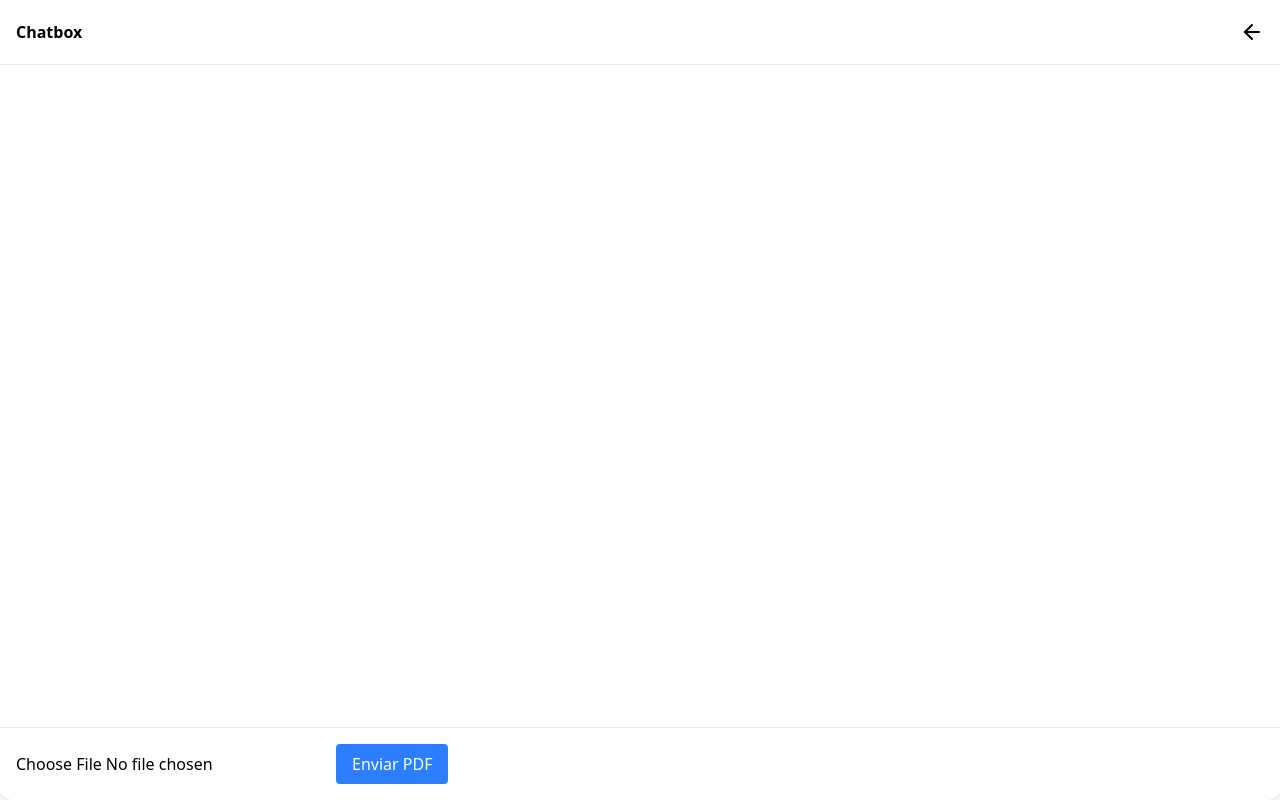
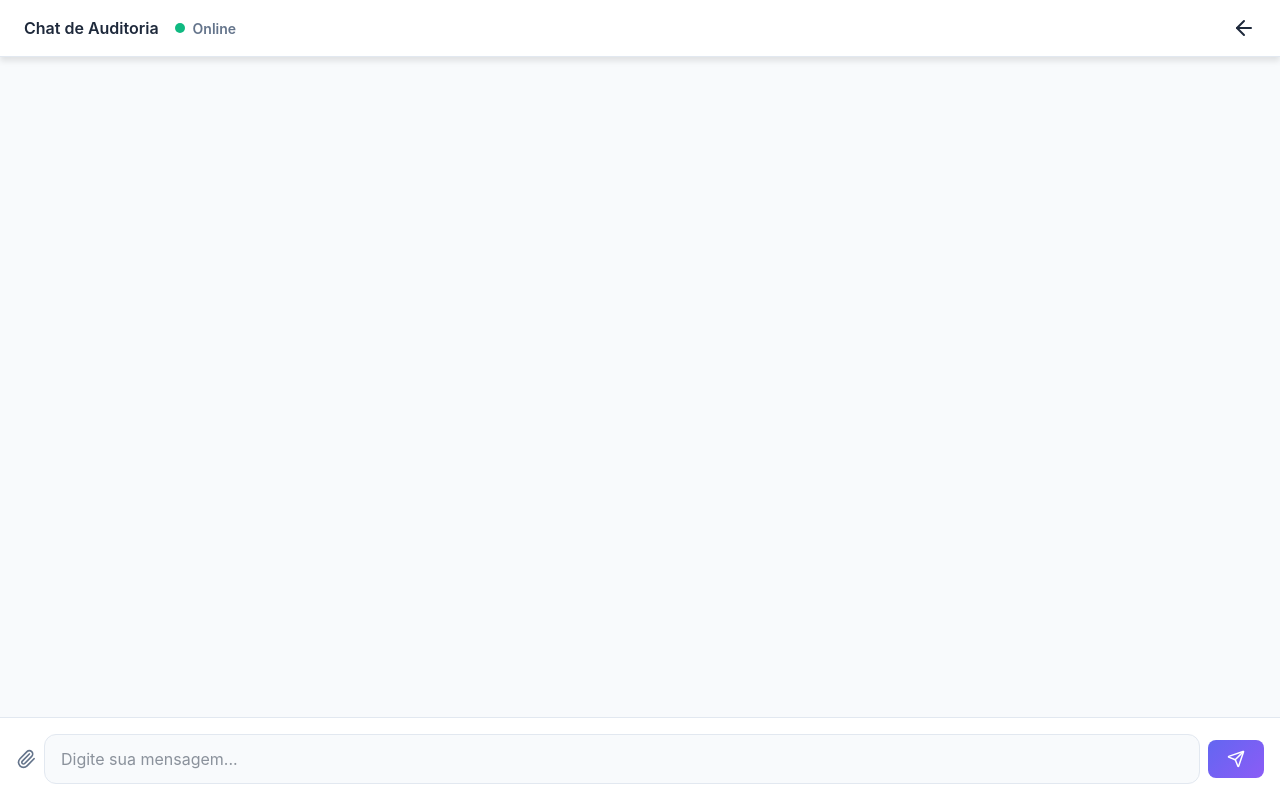
Before and after one commit to FernandoMoreti/Hackathon, a React (Vite) app in the folder apps/web/chatbot/: page /chatauditoria in a window 1280 px wide. Built offline with nearby package versions, Linux system fonts and the light colour scheme.

Commit message:
mudando estilos

```diff
--- a/apps/web/chatbot/src/components/ChatBotAuditoria.tsx
+++ b/apps/web/chatbot/src/components/ChatBotAuditoria.tsx
@@ -1,126 +1,272 @@
 import { useState, useRef, useEffect, ChangeEvent } from "react";
-import ChatInput from "./ChatInput";
-import ChatButton from "./ChatButton";
 import { Link } from "react-router-dom";
-import { ArrowLeft } from "lucide-react";
+import { ArrowLeft, Paperclip, Send } from "lucide-react";
+import "../styles/chatbot.css"; // ⬅️ Import do novo estilo
+
+type Sender = "user" | "bot";
 
 export type Message = {
   text: string;
-  from: "user" | "bot";
+  from: Sender;
+  procedimento?: string | null;
+  status?: string | null;
+  protocolo?: string | null;
+  dataSolicitacao?: Date | null;
+  retornoPrevisto?: Date | null;
 };
+
+type ServerMsg = {
+  mensagem: string;
+  status?: string;
+  procedimento?: string;
+  protocolo?: string;
+  prazo_retorno?: string;
+  data_solicitacao?: string;
+};
+
+function addDays(date: Date, days: number) {
+  const d = new Date(date);
+  d.setDate(d.getDate() + days);
+  return d;
+}
+
+function formatDate(d?: Date | null) {
+  if (!d) return "-";
+  try {
+    return d.toLocaleDateString("pt-BR", { timeZone: "America/Sao_Paulo" });
+  } catch {
+    return "-";
+  }
+}
+
+function normalizeStatus(s?: string | null) {
+  if (!s) return null;
+  const v = s.toLowerCase();
+  if (v.includes("autorizado")) return "autorizado_imediato";
+  if (v.includes("negado")) return "negado_sem_cobertura";
+  if (v.includes("auditor")) return "em_auditoria";
+  return s;
+}
+
+function parseFromMensagem(raw: string) {
+  const procMatch = raw.match(/"([^"]+)"/);
+  const procedimento = procMatch?.[1] || null;
+
+  const protoMatch = raw.match(/Protocolo.*?:\s*([A-Z0-9\-]+)/i);
+  const protocolo = protoMatch?.[1] || null;
+
+  let status: string | null = null;
+  if (/autorizado/i.test(raw)) status = "autorizado_imediato";
+  else if (/negado/i.test(raw) || /sem cobertura/i.test(raw)) status = "negado_sem_cobertura";
+  else if (/auditoria/i.test(raw) || /OPME/i.test(raw)) status = "em_auditoria";
+
+  const isOPME = /OPME/i.test(raw);
+  const isAuditoria = /auditoria/i.test(raw) || (!isOPME && /retorno em até 5/i.test(raw));
+
+  return { procedimento, protocolo, status, isOPME, isAuditoria };
+}
+
+function toRichBotMessage(item: ServerMsg): Message {
+  const now = new Date();
+
+  let procedimento = item.procedimento ?? null;
+  let protocolo = item.protocolo ?? null;
+  let status = normalizeStatus(item.status ?? null);
+  let retornoPrevisto: Date | null = null;
+
+  if (item.prazo_retorno) {
+    const d = new Date(item.prazo_retorno + "T00:00:00");
+    if (!isNaN(d.getTime())) retornoPrevisto = d;
+  }
+
+  if (!procedimento || !status || !protocolo || !retornoPrevisto) {
+    const parsed = parseFromMensagem(item.mensagem || "");
+    procedimento = procedimento || parsed.procedimento;
+    protocolo = protocolo || parsed.protocolo;
+    status = status || parsed.status;
+
+    if (!retornoPrevisto && status === "em_auditoria") {
+      if (parsed.isOPME) retornoPrevisto = addDays(now, 10);
+      else if (parsed.isAuditoria) retornoPrevisto = addDays(now, 5);
+    }
+  }
+
+  const dataSolicitacao = item.data_solicitacao
+    ? new Date(item.data_solicitacao + "T00:00:00")
+    : now;
+
+  return {
+    text: item.mensagem || "",
+    from: "bot",
+    procedimento: procedimento || null,
+    status: status || null,
+    protocolo: protocolo || null,
+    dataSolicitacao,
+    retornoPrevisto,
+  };
+}
 
 export default function ChatAuditoria() {
   const [messages, setMessages] = useState<Message[]>([]);
   const [input, setInput] = useState("");
   const [pdfFile, setPdfFile] = useState<File | null>(null);
+  const [sending, setSending] = useState(false);
 
   const messagesEndRef = useRef<HTMLDivElement>(null);
+  const scrollToBottom = () => messagesEndRef.current?.scrollIntoView({ behavior: "smooth" });
+  useEffect(() => { scrollToBottom(); }, [messages]);
 
-  const scrollToBottom = () => {
-    messagesEndRef.current?.scrollIntoView({ behavior: "smooth" });
-  };
-
-  useEffect(() => {
-    scrollToBottom();
-  }, [messages]);
-
-  // Envia mensagem de texto
-  const handleSend = async () => {
-    if (!input.trim()) return;
+  const handleSendText = async () => {
+    if (!input.trim() || sending) return;
 
     const userMessage: Message = { text: input, from: "user" };
-    setMessages(prev => [...prev, userMessage]);
+    setMessages((prev) => [...prev, userMessage]);
     setInput("");
+    setSending(true);
 
     try {
-      const response = await fetch("http://localhost:8000/api/chat", {
+      const resp = await fetch("http://localhost:8000/api/chat", {
         method: "POST",
         headers: { "Content-Type": "application/json" },
-        body: JSON.stringify({ question: input }),
+        body: JSON.stringify({ question: userMessage.text }),
       });
-
-      const data = await response.json();
-
+      const data = await resp.json();
       const botMessage: Message = { text: data.response, from: "bot" };
-      setMessages(prev => [...prev, botMessage]);
+      setMessages((prev) => [...prev, botMessage]);
     } catch (err) {
       console.error(err);
-      setMessages(prev => [...prev, { text: "Erro ao enviar mensagem", from: "bot" }]);
+      setMessages((prev) => [...prev, { text: "⚠️ Erro ao enviar mensagem", from: "bot" }]);
+    } finally {
+      setSending(false);
     }
   };
 
-  // Seleção de arquivo PDF
   const handlePdfChange = (e: ChangeEvent<HTMLInputElement>) => {
-    if (e.target.files && e.target.files[0]) {
-      setPdfFile(e.target.files[0]);
-    }
+    if (e.target.files && e.target.files[0]) setPdfFile(e.target.files[0]);
   };
 
-  // Envia PDF
   const handleSendPdf = async () => {
-    if (!pdfFile) return;
+    if (!pdfFile || sending) return;
 
-    const userMessage: Message = { text: `Enviou PDF: ${pdfFile.name}`, from: "user" };
-    setMessages(prev => [...prev, userMessage]);
+    const userMessage: Message = { text: `📎 PDF enviado: ${pdfFile.name}`, from: "user" };
+    setMessages((prev) => [...prev, userMessage]);
 
     const formData = new FormData();
     formData.append("pdf", pdfFile);
 
+    setSending(true);
     try {
       const response = await fetch("http://localhost:8000/pdf/upload", {
         method: "POST",
         body: formData,
       });
-
       const data = await response.json();
 
-        // Para cada parágrafo, adiciona como mensagem do bot
-        const novasMensagens: Message[] = data.paragrafos.map((p: string) => ({
-            text: p,
-            from: "bot"
-        }));
+      const novas: Message[] = Array.isArray(data?.mensagens)
+        ? data.mensagens.map((m: ServerMsg) => toRichBotMessage(m))
+        : [{ text: "⚠️ Resposta inesperada do servidor.", from: "bot" }];
 
-        setMessages(prev => [...prev, ...novasMensagens]);
+      setMessages((prev) => [...prev, ...novas]);
       setPdfFile(null);
     } catch (err) {
       console.error(err);
-        setMessages(prev => [...prev, { text: "Erro ao enviar PDF", from: "bot" }]);
+      setMessages((prev) => [...prev, { text: "⚠️ Erro ao enviar PDF", from: "bot" }]);
+    } finally {
+      setSending(false);
     }
   };
 
+  const handlePrimaryAction = () => {
+    if (pdfFile) handleSendPdf();
+    else handleSendText();
+  };
 
   return (
-    <div className="flex flex-col bg-white rounded-xl shadow-md overflow-hidden text-black h-screen">
-      <div className="flex items-center justify-between p-4 border-b border-gray-200 font-semibold">
-        <p>Chatbox</p>
-        <Link to="/" ><ArrowLeft className="h-8"></ArrowLeft></Link>
+    <div className="chat-container">
+      {/* Header */}
+      <div className="chat-header">
+        <div style={{ display: "flex", alignItems: "center", gap: "1rem" }}>
+          <p>Chat de Auditoria</p>
+          <div className="status">
+            <div className="status-dot" />
+            Online
+          </div>
+        </div>
+        <Link to="/"><ArrowLeft className="h-6" /></Link>
       </div>
 
-      <div className="flex-1 p-4 overflow-y-auto flex flex-col gap-2">
+      {/* Área de mensagens */}
+      <div className="chat-messages">
         {messages.map((msg, i) => (
-          <div
-            key={i}
-            className={`max-w-[80%] p-2 rounded-lg text-sm ${
-              msg.from === "user" ? "bg-gray-200 self-end" : "bg-gray-100 self-start"
-            }`}
-          >
-            {msg.text}
+          <div key={i} className={`message ${msg.from}`}>
+            {msg.from === "user" && <div>{msg.text}</div>}
+
+            {msg.from === "bot" && (msg.procedimento || msg.status || msg.protocolo || msg.dataSolicitacao || msg.retornoPrevisto) ? (
+              <div className="chat-card">
+                {msg.procedimento && (
+                  <div><span>Procedimento</span><span>{msg.procedimento}</span></div>
+                )}
+                {msg.status && (
+                  <div>
+                    <span>Status</span>
+                    <span>
+                      {msg.status === "autorizado_imediato" && "Autorizado imediato"}
+                      {msg.status === "em_auditoria" && "Em auditoria"}
+                      {msg.status === "negado_sem_cobertura" && "Negado (sem cobertura)"}
+                      {!["autorizado_imediato","em_auditoria","negado_sem_cobertura"].includes(msg.status || "") && msg.status}
+                    </span>
+                  </div>
+                )}
+                {msg.protocolo && (
+                  <div><span>Protocolo</span><span className="font-mono">{msg.protocolo}</span></div>
+                )}
+                {msg.dataSolicitacao && (
+                  <div><span>Solicitação</span><span>{formatDate(msg.dataSolicitacao)}</span></div>
+                )}
+                {msg.retornoPrevisto && (
+                  <div><span>Retorno previsto</span><span>{formatDate(msg.retornoPrevisto)}</span></div>
+                )}
+              </div>
+            ) : (
+              msg.from === "bot" && <div>{msg.text}</div>
+            )}
           </div>
         ))}
         <div ref={messagesEndRef} />
       </div>
 
-      <div className="p-4 border-t border-gray-200 flex flex-col gap-2">
-        <div className="flex gap-2 items-center">
-          <input type="file" accept="application/pdf" onChange={handlePdfChange} />
+      {/* Área de input */}
+      <div className="chat-input-area">
+        <label className="chat-attachment" title="Enviar PDF">
+          <Paperclip size={20} />
+          <input type="file" accept="application/pdf" onChange={handlePdfChange} hidden />
+        </label>
+
+        <input
+          className="chat-input"
+          type="text"
+          placeholder="Digite sua mensagem..."
+          value={input}
+          onChange={(e) => setInput(e.target.value)}
+          onKeyDown={(e) => e.key === "Enter" && handlePrimaryAction()}
+          disabled={sending && !pdfFile}
+        />
+
         <button
-            onClick={handleSendPdf}
-            className="bg-blue-500 text-white px-4 py-2 rounded"
+          onClick={handlePrimaryAction}
+          className="chat-button"
+          disabled={sending}
+          title={pdfFile ? "Enviar PDF" : "Enviar mensagem"}
         >
-            Enviar PDF
+          <Send size={18} />
         </button>
       </div>
+
+      {pdfFile && (
+        <div style={{ fontSize: "0.75rem", color: "gray", marginLeft: "1rem" }}>
+          PDF selecionado: {pdfFile.name}
         </div>
+      )}
     </div>
   );
 }
--- a/apps/web/chatbot/src/components/ChatBotContainer.tsx
+++ b/apps/web/chatbot/src/components/ChatBotContainer.tsx
@@ -1,9 +1,9 @@
 import { useState, useRef, useEffect } from "react";
 import ChatInput from "./ChatInput";
-import ChatButton  from "./ChatButton";
+import ChatButton from "./ChatButton";
 import { Link } from "react-router-dom";
-
 import { ArrowLeft } from "lucide-react";
+import "../styles/chatbot.css"; // ⬅️ Import do novo estilo
 
 export type Message = {
   text: string;
@@ -13,7 +13,6 @@ export type Message = {
 export default function ChatContainer() {
   const [messages, setMessages] = useState<Message[]>([]);
   const [input, setInput] = useState("");
-
 
   const messagesEndRef = useRef<HTMLDivElement>(null);
 
@@ -28,7 +27,6 @@ export default function ChatContainer() {
   const handleSend = async () => {
     if (!input.trim()) return;
 
-    // Mensagem do usuário
     const userMessage: Message = { text: input, from: "user" };
     setMessages(prev => [...prev, userMessage]);
     setInput("");
@@ -42,9 +40,6 @@ export default function ChatContainer() {
 
       const data = await response.json();
 
-      console.log(data)
-
-      // Mensagem do bot
       const botMessage: Message = { text: data.response, from: "bot" };
       setMessages(prev => [...prev, botMessage]);
     } catch (err) {
@@ -55,28 +50,31 @@ export default function ChatContainer() {
   };
 
   return (
-    <div className="flex flex-col bg-white rounded-xl shadow-md overflow-hidden text-black h-screen">
-
-      <div className="flex  items-center justify-between p-4 border-b border-gray-200 font-semibold">
-        <p>Chatbox</p>
-        <Link to="/" ><ArrowLeft className="h-8"></ArrowLeft></Link>
+    <div className="chat-container">
+      {/* Header */}
+      <div className="chat-header">
+        <div style={{ display: "flex", alignItems: "center", gap: "1rem" }}>
+          <p>Chatbox</p>
+          <div className="status">
+            <div className="status-dot" />
+            Online
+          </div>
+        </div>
+        <Link to="/"><ArrowLeft className="h-6" /></Link>
       </div>
 
-      <div className="flex-1 p-4 overflow-y-auto flex flex-col gap-2">
+      {/* Área de mensagens */}
+      <div className="chat-messages">
         {messages.map((msg, i) => (
-          <div
-            key={i}
-            className={`max-w-[80%] p-2 rounded-lg text-sm ${
-              msg.from === "user" ? "bg-gray-200 self-end" : "bg-gray-100 self-start"
-            }`}
-          >
+          <div key={i} className={`message ${msg.from}`}>
             {msg.text}
           </div>
         ))}
         <div ref={messagesEndRef} />
       </div>
 
-      <div className="p-4 border-t border-gray-200 flex gap-2">
+      {/* Área de input */}
+      <div className="chat-input-area">
         <ChatInput text={input} onChange={setInput} onSend={handleSend} />
         <ChatButton
           input={input}
--- a/apps/web/chatbot/src/components/ChatBoxConsulta.tsx
+++ b/apps/web/chatbot/src/components/ChatBoxConsulta.tsx
@@ -1,9 +1,9 @@
 import { useState, useRef, useEffect } from "react";
 import ChatInput from "./ChatInput";
 import ChatButton from "./ChatButton";
-import { Link } from "react-router-dom"
-
+import { Link } from "react-router-dom";
 import { ArrowLeft } from "lucide-react";
+import "../styles/chatbot.css"; // ⬅️ Import do novo estilo
 
 export type Message = {
   text: string;
@@ -28,12 +28,12 @@ export default function ChatAgendamento() {
   const [cpf, setCpf] = useState("");
   const [pacienteId, setPacienteId] = useState("");
   const [especialidade, setEspecialidade] = useState("");
-  const [especialidades, setEspecialidades] = useState([]);
+  const [especialidades, setEspecialidades] = useState<any[]>([]);
   const [medico, setMedico] = useState("");
-  const [medicos, setMedicos] = useState([])
+  const [medicos, setMedicos] = useState<any[]>([]);
   const [medicoId, setMedicoId] = useState("");
   const [data, setData] = useState("");
-  const [datas, setDatas] = useState([]);
+  const [datas, setDatas] = useState<string[]>([]);
 
   const messagesEndRef = useRef<HTMLDivElement>(null);
 
@@ -51,7 +51,6 @@ export default function ChatAgendamento() {
   const handleSend = async () => {
     if (!input.trim()) return;
 
-    // Mensagem do usuário
     const userMessage: Message = { text: input, from: "user" };
     setMessages((prev) => [...prev, userMessage]);
     const value = input.trim();
@@ -61,9 +60,7 @@ export default function ChatAgendamento() {
       case "cpf":
         setCpf(value);
         try {
-          const resp = await fetch(
-            `http://localhost:8000/beneficiario?cpf=${value}`
-          );
+          const resp = await fetch(`http://localhost:8000/beneficiario?cpf=${value}`);
           const data = await resp.json();
 
           if (!data || !data.user) {
@@ -78,9 +75,8 @@ export default function ChatAgendamento() {
             addBotMessage(`${especialidade.id} - ${especialidade.name}`);
           });
 
-          setEspecialidades(data.data)
+          setEspecialidades(data.data);
           setPacienteId(data.user);
-
           setStep("especialidade");
         } catch (err) {
           console.error(err);
@@ -94,10 +90,11 @@ export default function ChatAgendamento() {
           const res = await fetch(`http://localhost:8000/especialidade?codigo=${value}`);
           const data = await res.json();
 
-          setMedicos(data.data)
-
-          addBotMessage("Selecione o médico: ")
-          data.data.map((m: { name: string; id: string }, i) => addBotMessage(`${i + 1} - ${m.name}`));
+          setMedicos(data.data);
+          addBotMessage("Selecione o médico: ");
+          data.data.map((m: { name: string }, i: number) =>
+            addBotMessage(`${i + 1} - ${m.name}`)
+          );
           setStep("medico");
         } catch (err) {
           console.error(err);
@@ -109,13 +106,16 @@ export default function ChatAgendamento() {
         setMedico(medicos[value - 1].name);
         setMedicoId(medicos[value - 1].id);
         try {
-          const res = await fetch(`http://localhost:8000/disponibilidade?medicoId=${medicos[value - 1].id}`);
+          const res = await fetch(
+            `http://localhost:8000/disponibilidade?medicoId=${medicos[value - 1].id}`
+          );
           const data = await res.json();
 
-          setDatas(data.datasDisponiveis)
-
-          addBotMessage(`Escolha uma data disponível: `)
-          addBotMessage(data.datasDisponiveis.map((d: string, i) => addBotMessage(`${i + 1} - ${d}`)));
+          setDatas(data.datasDisponiveis);
+          addBotMessage("Escolha uma data disponível:");
+          data.datasDisponiveis.map((d: string, i: number) =>
+            addBotMessage(`${i + 1} - ${d}`)
+          );
           setStep("data");
         } catch (err) {
           console.error(err);
@@ -158,30 +158,31 @@ export default function ChatAgendamento() {
   };
 
   return (
-    <div className="flex flex-col bg-white rounded-xl shadow-md overflow-hidden text-black h-screen">
-      <div className="flex  items-center justify-between p-4 border-b border-gray-200 font-semibold">
-        <p>Chatbox</p>
-        <Link to="/" ><ArrowLeft className="h-8"></ArrowLeft></Link>
+    <div className="chat-container">
+      {/* Header */}
+      <div className="chat-header">
+        <div style={{ display: "flex", alignItems: "center", gap: "1rem" }}>
+          <p>Agendamento</p>
+          <div className="status">
+            <div className="status-dot" />
+            Online
+          </div>
+        </div>
+        <Link to="/"><ArrowLeft className="h-6" /></Link>
       </div>
 
-
-      <div className="flex-1 p-4 overflow-y-auto flex flex-col gap-2">
+      {/* Área de mensagens */}
+      <div className="chat-messages">
         {messages.map((msg, i) => (
-          <div
-            key={i}
-            className={`max-w-[80%] p-2 rounded-lg text-sm ${
-              msg.from === "user"
-                ? "bg-gray-200 self-end"
-                : "bg-gray-100 self-start"
-            }`}
-          >
+          <div key={i} className={`message ${msg.from}`}>
             {msg.text}
           </div>
         ))}
         <div ref={messagesEndRef} />
       </div>
 
-      <div className="p-4 border-t border-gray-200 flex gap-2">
+      {/* Área de input */}
+      <div className="chat-input-area">
         <ChatInput text={input} onChange={setInput} onSend={handleSend} />
         <ChatButton
           input={input}
--- /dev/null
+++ b/apps/web/chatbot/src/styles/chatbot.css
@@ -0,0 +1,187 @@
+/* chatbot.css */
+:root {
+  --primary-gradient: linear-gradient(135deg, #6366f1, #8b5cf6);
+  --bg-color: #ffffff;
+  --chat-bg: #f8fafc;
+  --text-primary: #1e293b;
+  --text-secondary: #64748b;
+  --bot-message-bg: #f1f5f9;
+  --user-message-bg: #818cf8;
+  --border-color: #e2e8f0;
+  --shadow-md: 0 4px 6px rgba(0, 0, 0, 0.1);
+}
+
+[data-theme="dark"] {
+  --bg-color: #0f172a;
+  --chat-bg: #1e293b;
+  --text-primary: #f1f5f9;
+  --text-secondary: #94a3b8;
+  --bot-message-bg: #334155;
+  --user-message-bg: #6366f1;
+  --border-color: #334155;
+}
+
+body {
+  background: var(--bg-color);
+  color: var(--text-primary);
+  font-family: 'Inter', sans-serif;
+  margin: 0;
+  padding: 0;
+}
+
+.chat-container {
+  display: flex;
+  flex-direction: column;
+  height: 100vh;
+  background-color: var(--chat-bg);
+}
+
+.chat-header {
+  background: var(--bg-color);
+  border-bottom: 1px solid var(--border-color);
+  padding: 1rem 1.5rem;
+  display: flex;
+  justify-content: space-between;
+  align-items: center;
+  font-weight: 600;
+  box-shadow: var(--shadow-md);
+}
+
+.chat-header .status {
+  display: flex;
+  align-items: center;
+  gap: 0.5rem;
+  font-size: 0.875rem;
+  color: var(--text-secondary);
+}
+
+.status-dot {
+  width: 10px;
+  height: 10px;
+  background: #10b981;
+  border-radius: 50%;
+  animation: pulse 2s infinite;
+}
+
+@keyframes pulse {
+  0% { transform: scale(1); opacity: 1; }
+  50% { transform: scale(1.5); opacity: 0.6; }
+  100% { transform: scale(1); opacity: 1; }
+}
+
+.chat-messages {
+  flex: 1;
+  overflow-y: auto;
+  padding: 1.5rem;
+  display: flex;
+  flex-direction: column;
+  gap: 1rem;
+  scroll-behavior: smooth;
+}
+
+.message {
+  max-width: 75%;
+  padding: 1rem 1.25rem;
+  border-radius: 1rem;
+  font-size: 0.95rem;
+  box-shadow: var(--shadow-md);
+  line-height: 1.5;
+  animation: slideUp 0.3s ease-out forwards;
+}
+
+@keyframes slideUp {
+  0% { opacity: 0; transform: translateY(15px); }
+  100% { opacity: 1; transform: translateY(0); }
+}
+
+.message.user {
+  align-self: flex-end;
+  background: var(--user-message-bg);
+  color: white;
+  border-top-right-radius: 0;
+}
+
+.message.bot {
+  align-self: flex-start;
+  background: var(--bot-message-bg);
+  color: var(--text-primary);
+  border-top-left-radius: 0;
+}
+
+.chat-input-area {
+  background-color: var(--bg-color);
+  padding: 1rem;
+  border-top: 1px solid var(--border-color);
+  display: flex;
+  align-items: center;
+  gap: 0.5rem;
+}
+
+.chat-input {
+  flex: 1;
+  padding: 0.75rem 1rem;
+  border-radius: 0.75rem;
+  border: 1px solid var(--border-color);
+  font-size: 1rem;
+  background-color: var(--chat-bg);
+  color: var(--text-primary);
+}
+
+.chat-input:focus {
+  outline: none;
+  border-color: #6366f1;
+}
+
+.chat-button {
+  background: var(--primary-gradient);
+  color: white;
+  border: none;
+  padding: 0.6rem 1.2rem;
+  border-radius: 0.5rem;
+  font-weight: 500;
+  display: flex;
+  align-items: center;
+  gap: 0.5rem;
+  cursor: pointer;
+  transition: 0.2s ease;
+}
+
+.chat-button:hover {
+  opacity: 0.9;
+  transform: translateY(-1px);
+}
+
+.chat-attachment {
+  background: none;
+  border: none;
+  cursor: pointer;
+  font-size: 1.25rem;
+  color: var(--text-secondary);
+  transition: 0.3s;
+}
+
+.chat-attachment:hover {
+  color: var(--text-primary);
+}
+
+.chat-card {
+  background: white;
+  border: 1px solid var(--border-color);
+  padding: 0.75rem 1rem;
+  border-radius: 0.75rem;
+  font-size: 0.85rem;
+  display: flex;
+  flex-direction: column;
+  gap: 0.4rem;
+  margin-top: 0.5rem;
+}
+
+.chat-card div {
+  display: flex;
+  justify-content: space-between;
+  color: var(--text-primary);
+}
+
+.chat-card span:first-child {
+  color: var(--text-secondary);
+}
```
Lines whose indentation alone changed are shown as unchanged.
